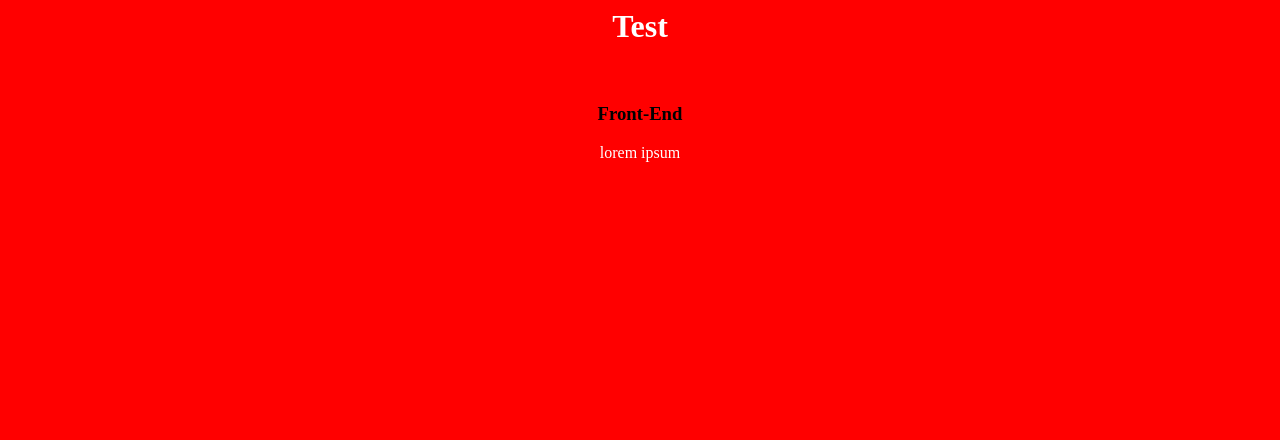
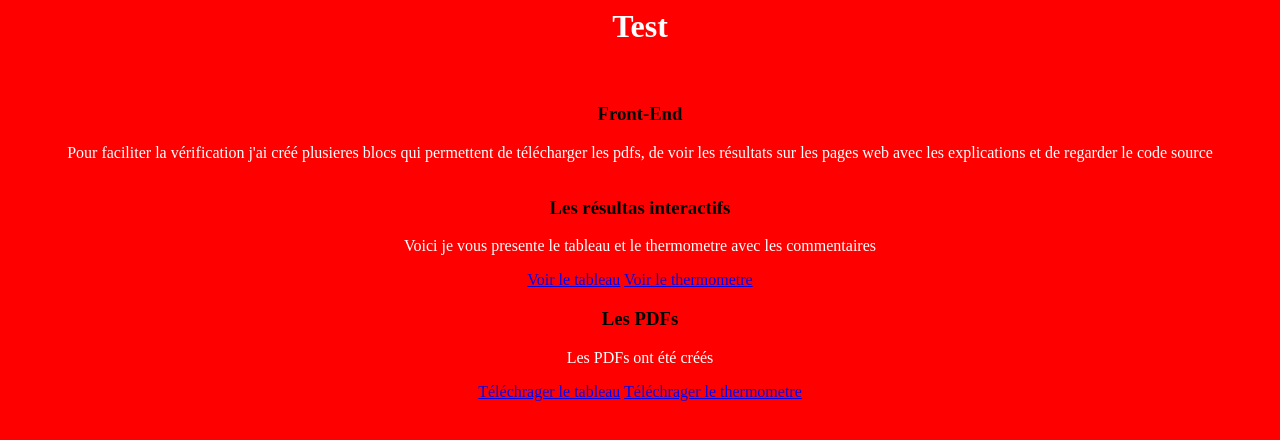
Before and after one commit to Lidiiaa/front-end-test, a website: page index.html in a window 1280 px wide. Drawn offline with nearby package versions, Linux system fonts and the light colour scheme; files that its build step writes are made by us from their sources.

Commit message:
correction de path pour css

```diff
--- a/index.html
+++ b/index.html
@@ -1,10 +1,12 @@
-<html lang="en">
+<html lang="fr">
 <head>
     <meta charset="UTF-8">
     <meta http-equiv="X-UA-Compatible" content="IE=edge">
     <meta name="viewport" content="width=device-width, initial-scale=1.0">
     <link rel="stylesheet" href="style.css">
-    <title>Document</title>
+    <link rel="stylesheet" href="cssTableOne/tableOne.css">
+    <link rel="stylesheet" href="cssTableTwo/tableTwo.css">
+    <title>Front-end Project</title>
 </head>
 <body>
     <header>
@@ -14,12 +16,34 @@
                 <h3>Front-End</h3>
             </div>
             <div class="right">
-                <p>lorem ipsum</p>
+                <p>Pour faciliter la vérification j'ai créé plusieres blocs qui permettent de télécharger les pdfs, de voir les résultats sur les pages web avec les explications et de regarder le code source</p>
             </div>
         </div>
     </header>
     <section>
-
+        <div class="bloc">
+            <div class="picture">
+                <img src="">
+            </div>
+            <div class="text">
+                <h3>Les résultas interactifs</h3>
+                <p>Voici je vous presente le tableau et le thermometre avec les commentaires</p>
+                <div class="btnContainer">
+                    <a class="button" href="/fr">Voir le tableau</a>
+                    <a class="button" href="/fr">Voir le thermometre</a>
+                </div>
+            </div>
+        </div>
+        <div class="bloc">
+            <div class="text">
+                <h3>Les PDFs</h3>
+                <p>Les PDFs ont été créés </p>
+                <div class="btnContainer">
+                    <a class="button" href="/fr">Téléchrager le tableau</a>
+                    <a class="button" href="/fr">Téléchrager le thermometre</a>
+                </div>
+            </div>
+        </div>
     </section>
 </body>
 </html>
--- a/package.json
+++ b/package.json
@@ -4,7 +4,7 @@
   "description": "frent end test",
   "main": "index.js",
   "scripts": {
-    "sass": "sass --watch ./style.scss:.style.css ./cssTableOne/tableOne.scss:./cssTableOne/tableOne.css ./cssTableTwo/tableTwo.scss:./cssTableTwo/tableTwo.css"
+    "sass": "sass --watch ./style.scss:./style.css ./cssTableOne/tableOne.scss:./cssTableOne/tableOne.css ./cssTableTwo/tableTwo.scss:./cssTableTwo/tableTwo.css"
 
   },
   "repository": {
```
